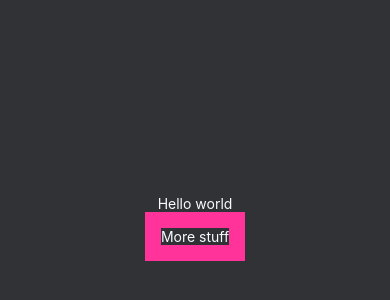
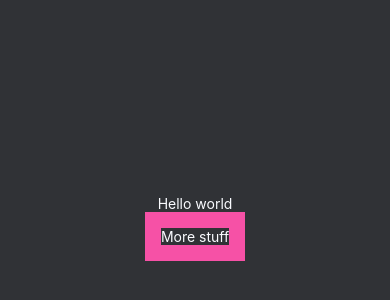
Before and after one commit to mattstyles/poc-expo, a React Native app: screen / in a window 390 px wide. Shown: the part 194-494 px from the top of the page. Built offline with nearby package versions, Linux system fonts and the light colour scheme.

Commit message:
add refs to themed component construction

```diff
--- a/src/app/main.js
+++ b/src/app/main.js
@@ -13,7 +13,7 @@ const padding = () => ({
 const Box = withTheme(
   View,
   theme => ({
-    backgroundColor: theme.colors.magenta.bright
+    backgroundColor: theme.colors.magenta.normal
   }),
   padding
 )
--- a/src/ui/theme.js
+++ b/src/ui/theme.js
@@ -70,12 +70,10 @@ export const useTheme = () => {
   return theme
 }
 
-export const withTheme = (Component, ...styleFn) => ({
-  children
-}) => {
+export const withTheme = (Component, ...styleFn) => React.forwardRef((props, ref) => {
   const theme = useTheme()
   const style = Object.assign(...styleFn.map(fn => fn(theme)))
   return (
-    <Component style={style}>{children}</Component>
+    <Component ref={ref} {...props} style={style} />
   )
-}
+})
```
